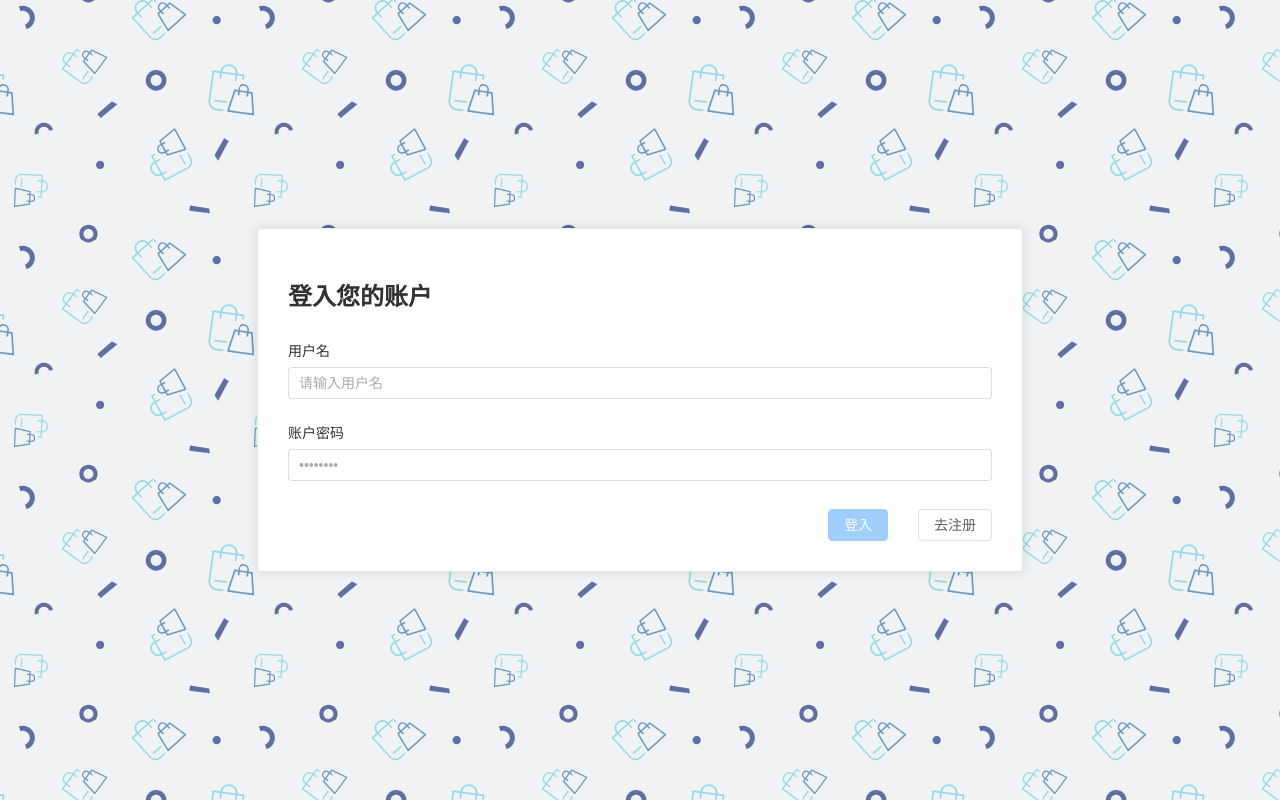
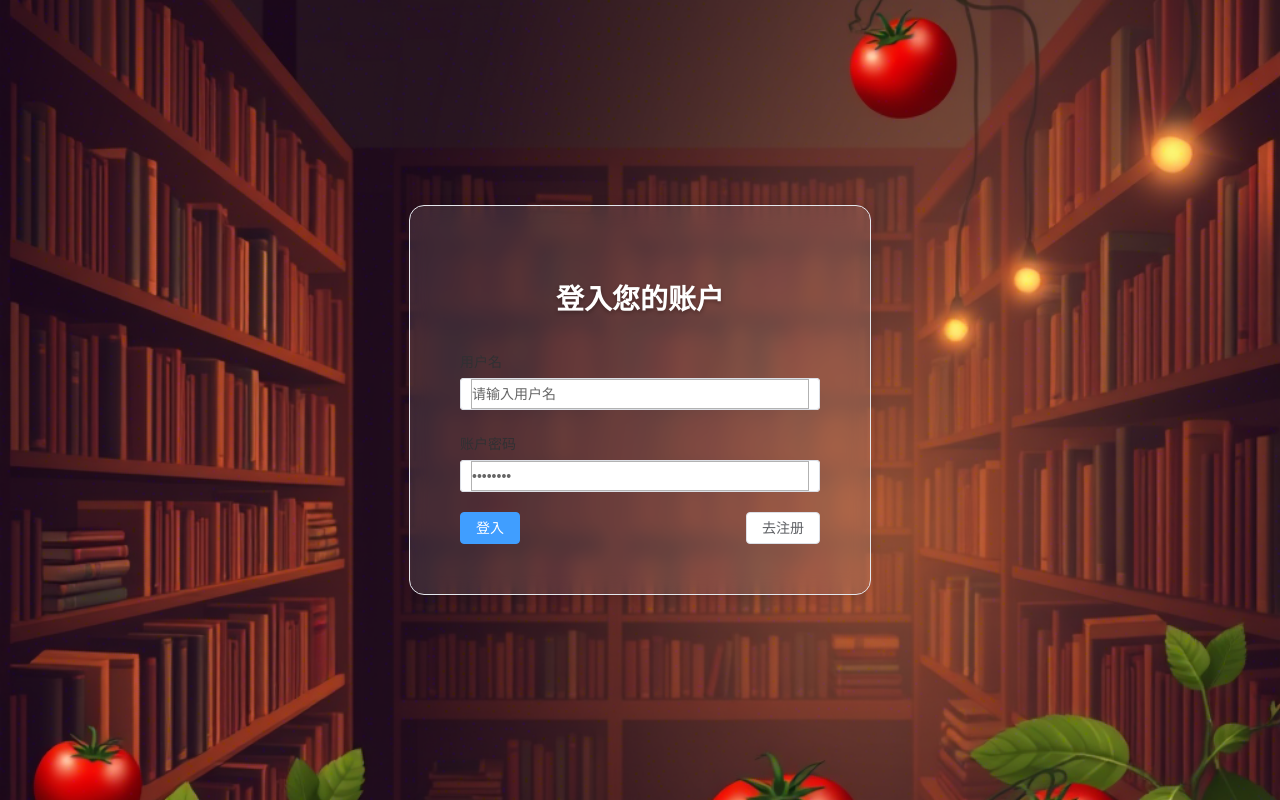
Before and after one commit to waker-ai/SE2-lab-front, a Vue app: page /#/login in a window 1280 px wide. Built offline with nearby package versions, Linux system fonts and the light colour scheme.

Commit message:
lab2修复

```diff
--- a/components.d.ts
+++ b/components.d.ts
@@ -7,6 +7,7 @@ export {}
 
 declare module 'vue' {
   export interface GlobalComponents {
+    ElAlert: typeof import('element-plus/es')['ElAlert']
     ElAvatar: typeof import('element-plus/es')['ElAvatar']
     ElButton: typeof import('element-plus/es')['ElButton']
     ElCard: typeof import('element-plus/es')['ElCard']
@@ -24,8 +25,10 @@ declare module 'vue' {
     ElInputNumber: typeof import('element-plus/es')['ElInputNumber']
     ElMain: typeof import('element-plus/es')['ElMain']
     ElOption: typeof import('element-plus/es')['ElOption']
+    ElRate: typeof import('element-plus/es')['ElRate']
     ElRow: typeof import('element-plus/es')['ElRow']
     ElSelect: typeof import('element-plus/es')['ElSelect']
+    ElSkeleton: typeof import('element-plus/es')['ElSkeleton']
     ElTable: typeof import('element-plus/es')['ElTable']
     ElTableColumn: typeof import('element-plus/es')['ElTableColumn']
     ElTag: typeof import('element-plus/es')['ElTag']
--- a/src/api/product.ts
+++ b/src/api/product.ts
@@ -9,6 +9,8 @@ export interface Product {
     cover: string
     detail: string
     specifications: Specification[]
+    stockAmount: number  // 库存数量
+    frozen: number
 }
 
 export interface Specification {
@@ -18,12 +20,6 @@ export interface Specification {
     productId: string
 }
 
-export interface Stock {
-    id: number
-    amount: number
-    frozen: number
-    productId: string
-}
 
 export const getProductList = () => axios.get('/api/products')
 
@@ -35,8 +31,8 @@ export const updateProduct = (data: any) => axios.put('/api/products', data)
 
 export const deleteProduct = (id: number) => axios.delete(`/api/products/${id}`)
 
-export const getProductStock = (id: number) =>
-    axios.get(`/api/products/stockpile/${id}`)
+export const getProductStock = (id: number) => axios.get(`/api/products/stockpile/${id}`)
 
-export const adjustStock = (id: number, amount: number) =>
-    axios.patch(`/api/products/stockpile/${id}`, { amount })
+export function adjustStock(productId: number, amount: number) {
+    return axios.patch(`/api/products/stockpile/${productId}?amount=${amount}`)
+}
--- a/src/views/Product/AdminProductManagement.vue
+++ b/src/views/Product/AdminProductManagement.vue
@@ -58,6 +58,7 @@ onMounted(fetchProducts)
       <el-table-column prop="price" label="价格" width="100" />
       <el-table-column prop="rate" label="评分" width="100" />
       <el-table-column prop="id" label="商品ID" width="150" />
+      <el-table-column prop="stockAmount" label="库存" width="120" />
       <el-table-column label="操作" width="300">
         <template #default="{ row }">
           <el-button type="warning" @click="handleAdjustStock(row.id)">调整库存</el-button>
--- a/src/views/Product/CreateProduct.vue
+++ b/src/views/Product/CreateProduct.vue
@@ -3,7 +3,7 @@ import { ref, computed } from 'vue'
 import { useRouter } from 'vue-router'
 import { ElMessage } from 'element-plus'
 import { UploadFilled, Back } from '@element-plus/icons-vue'
-import { createProduct } from '../../api/product'
+import { createProduct,adjustStock } from '../../api/product'
 import {API_MODULE} from "../../api/_prefix.ts";
 
 
@@ -16,6 +16,7 @@ const category = ref('')
 const price = ref(0)
 const coverUrl = ref('')
 const description = ref('')
+const stockAmount=ref(0)
 
 // 规格信息
 const specifications = ref([
@@ -78,6 +79,7 @@ const isValid = computed(() => {
       category.value.trim() !== '' &&
       price.value > 0 &&
       coverUrl.value !== '' &&
+      stockAmount.value>=0&&
       specifications.value.every(spec =>
           ['作者', 'ISBN', '出版社'].includes(spec.item)
               ? spec.value.trim() !== ''
@@ -94,6 +96,7 @@ const handleSubmit = async () => {
     description: description.value,
     cover: coverUrl.value,
     detail:description.value,
+    stockAmount:stockAmount.value,
     specifications: specifications.value.map(spec => ({
       item: spec.item,
       value: spec.value,
@@ -101,14 +104,22 @@ const handleSubmit = async () => {
     }))
   }
 
+  console.log('提交前的 payload:', JSON.stringify(payload, null, 2))
+
   try {
     const res = await createProduct(payload)
-    if (res.data.code === '200') {
-      ElMessage.success('商品创建成功')
-      //router.push(`/mainpage`)
+    if (res.data.code !== '200') {
+      throw new Error('商品创建失败')
     }
+    const productId=res.data.data.id;
+    console.log(productId);
+    if(stockAmount.value>0)
+      await adjustStock(productId,stockAmount.value)
+    ElMessage.success('商品创建成功')
+    router.push('/mainpage')
   } catch (error:any) {
     ElMessage.error(error.response?.data?.msg || '创建失败')
+    console.error('创建失败:',error)
   }
 }
 
@@ -153,7 +164,12 @@ const handleBack = () => {
           <el-input-number v-model="price" :min="0.01" :step="0.1" style="width: 100%" />
         </el-form-item>
 
+        <el-form-item label="库存" required>
+          <el-input-number v-model="stockAmount" :min="0" style="width: 100%"  placeholder="请输入初始库存量"/>
+        </el-form-item>
+
         <el-form-item label="封面" required>
+
           <el-upload
               v-model:file-list="imageFileList"
               :on-change="handleUploadChange"
--- a/src/views/Product/ProductDetail.vue
+++ b/src/views/Product/ProductDetail.vue
@@ -1,6 +1,6 @@
 <script setup lang="ts">
 import { ref, onMounted } from 'vue'
-import { getProductDetail, getProductStock,Product,Stock} from '../../api/product'
+import { getProductDetail,Product} from '../../api/product'
 import { useRoute } from 'vue-router'
 import {ElMessage} from "element-plus";
 
@@ -8,7 +8,6 @@ import {ElMessage} from "element-plus";
 const route = useRoute()
 const product = ref<Product|null>(null)
 const loading=ref(true)
-const stock = ref<Stock|null>(null)
 const error=ref<string|null>(null)
 
 
@@ -18,12 +17,11 @@ const fetchProduct = async () => {
     if (isNaN(productId)) {
       throw new Error('无效的商品 ID')
     }
-    const [productRes, stockRes] = await Promise.all([
-      getProductDetail(productId),
-      getProductStock(productId)
-    ])
-    product.value = productRes.data
-    stock.value = stockRes.data
+    const productRes = await getProductDetail(productId)
+
+    console.log('Product response:', productRes);  // 调试打印
+
+    product.value = productRes.data.data
   } catch (err) {
     console.error('获取商品详情失败:', err)
     error.value = '无法加载商品信息，请稍后再试'
@@ -57,7 +55,8 @@ const addToCart=()=>{
           <h2>{{ product.title }}</h2>
           <p class="price">价格：<span>¥{{ product.price }}</span></p>
           <p>评分：<el-rate v-model="product.rate" disabled /></p>
-          <p>库存：<strong>{{ stock?.amount || '暂无库存信息' }}</strong></p>
+          <p>库存：<strong>{{ product.stockAmount || '暂无库存信息' }}</strong></p> <!-- 库存数量 -->
+          <p>冻结库存：<strong>{{ product.frozen || '无冻结库存' }}</strong></p> <!-- 冻结库存 -->
           <el-button type="primary" @click="addToCart">加入购物车</el-button>
         </div>
       </div>
--- a/src/views/user/Login.vue
+++ b/src/views/user/Login.vue
@@ -56,20 +56,23 @@ function handleLogin() {
   <el-main class="main-frame bgimage">
     <el-card class="login-card">
       <div>
-        <h1>登入您的账户</h1>
+        <h1 class="login-title">登入您的账户</h1>
         <el-form>
           <el-form-item>
             <label for="username">用户名</label>
             <el-input id="username" type="text" v-model="username"
                       required
-                      placeholder="请输入用户名"/>
+                      placeholder="请输入用户名"
+            class="transparent-input"/>
           </el-form-item>
 
           <el-form-item>
             <label for="password">账户密码</label>
             <el-input id="password" type="password" v-model="password"
                       required
-                      placeholder="••••••••"/>
+                      placeholder="••••••••"
+            class="transparent-input"
+            />
           </el-form-item>
 
           <span class="button-group">
@@ -90,35 +93,72 @@ function handleLogin() {
 .main-frame {
   width: 100%;
   height: 100%;
-
   display: flex;
   align-items: center;
   justify-content: center;
 }
 
 .bgimage {
-  background-image: url("../../assets/shopping-1s-1084px.svg");
+  background-image: url("../../assets/background.png");
+  background-size: cover;
+  background-position: center;
 }
 
 .login-card {
-  width: 60%;
-  padding: 10px;
+  width: 400px;
+  padding: 30px;
+  backdrop-filter: blur(10px); /* 毛玻璃效果 */
+  background-color: rgba(255, 255, 255, 0.1); /* 半透明背景 */
+  border-radius: 15px;
 }
 
-.error-warn {
-  color: red;
+.login-title {
+  color: white !important;
+  margin-bottom: 25px;
+  text-align: center;
+  font-size: 28px;
+  text-shadow: 0 2px 4px rgba(0, 0, 0, 0.3);
 }
 
-.error-warn-input {
-  --el-input-focus-border-color: red;
+:deep(.transparent-input .el-input__inner) {
+  background-color: transparent !important;
+  border: 1px solid rgba(0, 0, 0, 0.3);
+  color: #333333 !important;
+  caret-color: #409EFF; /* 光标颜色 */
+}
+
+:deep(.transparent-input .el-input__inner::placeholder) {
+  color: rgba(0, 0, 0, 0.6);
+}
+
+:deep(.transparent-input .el-input__inner:hover) {
+  border-color: rgba(255, 255, 255, 0.6);
+}
+
+:deep(.transparent-input .el-input__inner:focus) {
+  border-color: #409EFF;
+  box-shadow: 0 0 0 2px rgba(64, 158, 255, 0.2);
+}
+
+.el-form-item__label {
+  color: white !important;
+  font-weight: bold;
 }
 
 .button-group {
-  padding-top: 10px;
   display: flex;
-  flex-direction: row;
-  gap: 30px;
-  align-items: center;
-  justify-content: right;
+  justify-content: space-between;
+  margin-top: 20px;
 }
+
+.el-button--primary {
+  background-color: #409EFF;
+  border-color: #409EFF;
+}
+
+.el-button--primary:hover {
+  background-color: #66b1ff;
+  border-color: #66b1ff;
+}
+
 </style>
--- a/src/views/user/Register.vue
+++ b/src/views/user/Register.vue
@@ -276,43 +276,83 @@ function uploadHttpRequest() {
 </template>
 
 
+
 <style scoped>
 .main-frame {
   width: 100%;
   height: 100%;
-
   display: flex;
   align-items: center;
   justify-content: center;
 }
 
 .bgimage {
-  background-image: url("../../assets/shopping-1s-1084px.svg");
+  background-image: url("../../assets/background.png");
+  background-size: cover;
+  background-position: center;
 }
 
 .login-card {
   width: 60%;
-  padding: 10px;
+  padding: 30px;
+  backdrop-filter: blur(15px); /* 强化模糊效果 */
+  background-color: rgba(255, 255, 255, 0.15); /* 半透明白色背景 */
+  border-radius: 20px;
+  border: 1px solid rgba(255, 255, 255, 0.2); /* 添加发光边框 */
+}
+
+:deep(.transparent-input .el-input__inner) {
+  background-color: transparent !important;
+  border: 1px solid rgba(255, 255, 255, 0.4); /* 更亮的边框 */
+  color: white !important;
+  caret-color: #409EFF;
+}
+
+:deep(.transparent-input .el-input__inner::placeholder) {
+  color: rgba(255, 255, 255, 0.7);
+}
+
+:deep(.transparent-input .el-input__inner:hover) {
+  border-color: rgba(255, 255, 255, 0.8);
+}
+
+:deep(.transparent-input .el-input__inner:focus) {
+  border-color: #409EFF;
+  box-shadow: 0 0 0 2px rgba(64, 158, 255, 0.3);
+}
+
+/* 特殊样式覆盖 */
+.el-form-item__label {
+  color: white !important;
 }
 
 .error-warn {
-  color: red;
+  color: #ff4949 !important; /* 更亮的错误提示 */
 }
 
 .required {
-  color: red;
+  color: #ff4949 !important;
 }
 
-.error-warn-input {
-  --el-input-focus-border-color: red;
+.upload-demo {
+  --el-upload-dragger-bg-color: rgba(255, 255, 255, 0.1);
+  --el-upload-dragger-border-color: rgba(255, 255, 255, 0.4);
+  --el-upload-dragger-hover-border-color: rgba(255, 255, 255, 0.8);
 }
 
 .button-group {
-  padding-top: 10px;
-  display: flex;
-  flex-direction: row;
-  gap: 30px;
-  align-items: center;
-  justify-content: right;
+  gap: 20px;
+  justify-content: flex-end;
+  margin-top: 30px;
+}
+
+.el-button--primary {
+  background-color: #409EFF;
+  border-color: #409EFF;
+}
+
+.el-button--primary:hover {
+  background-color: #66b1ff;
+  border-color: #66b1ff;
 }
 </style>
```
Also changed, not shown: src/assets/background.png (added).
